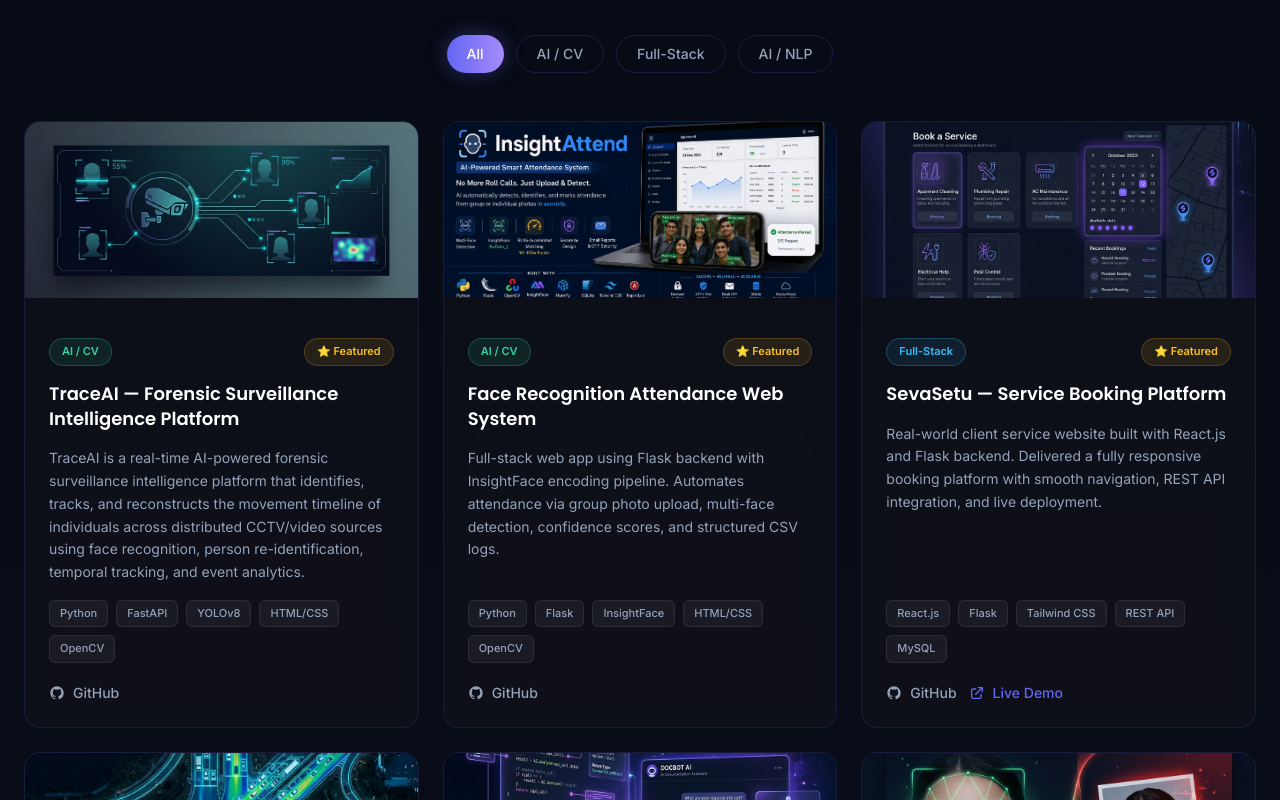
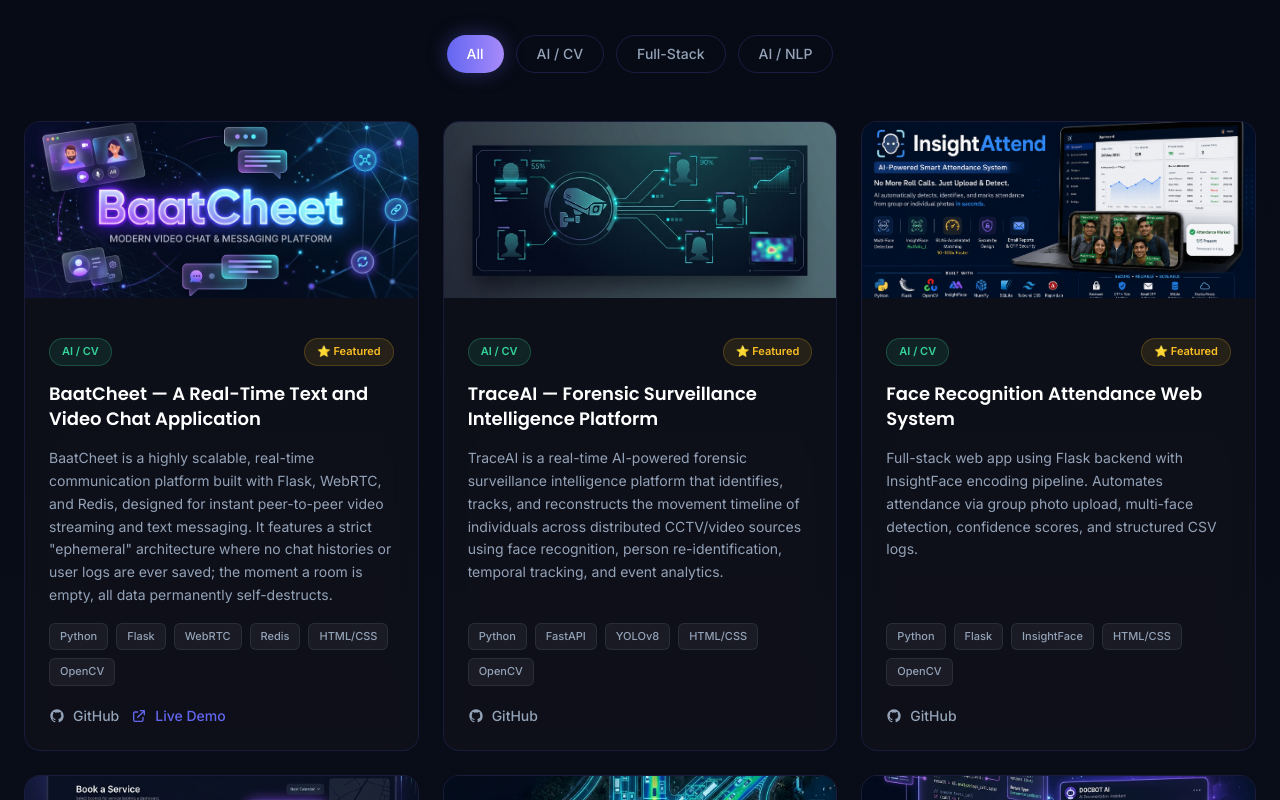
Before and after one commit to ArnavPundir22/arnavpundir22.github.io, a React (Vite) app: page / in a window 1280 px wide. Shown: the part 3060-3860 px from the top of the page. Built offline with nearby package versions, Linux system fonts and the light colour scheme.

Commit message:
added new project BaatCheet

```diff
--- a/src/data/index.js
+++ b/src/data/index.js
@@ -71,6 +71,19 @@ export const skills = {
 export const projects = [
   {
     id: 1,
+    title: 'BaatCheet — A Real-Time Text and Video Chat Application',
+    description:
+      'BaatCheet is a highly scalable, real-time communication platform built with Flask, WebRTC, and Redis, designed for instant peer-to-peer video streaming and text messaging. It features a strict "ephemeral" architecture where no chat histories or user logs are ever saved; the moment a room is empty, all data permanently self-destructs.',
+    tags: ['Python', 'Flask', 'WebRTC', 'Redis', 'HTML/CSS', 'OpenCV'],
+    category: 'AI / CV',
+    github: 'https://github.com/ArnavPundir22/BaatCheet',
+    live: 'https://baatcheet-88e9.onrender.com',
+    featured: true,
+    image: '/images/baatcheet.png',
+    imageAlt: 'BaatCheet is a highly scalable, real-time communication platform built with Flask, WebRTC, and Redis, designed for instant peer-to-peer video streaming and text messaging. It features a strict "ephemeral" architecture where no chat histories or user logs are ever saved; the moment a room is empty, all data permanently self-destructs.',
+  },
+  {
+    id: 2,
     title: 'TraceAI — Forensic Surveillance Intelligence Platform',
     description:
       'TraceAI is a real-time AI-powered forensic surveillance intelligence platform that identifies, tracks, and reconstructs the movement timeline of individuals across distributed CCTV/video sources using face recognition, person re-identification, temporal tracking, and event analytics.',
@@ -83,7 +96,7 @@ export const projects = [
     imageAlt: 'TraceAI is a real-time AI-powered forensic surveillance intelligence platform that identifies, tracks, and reconstructs the movement timeline of individuals across distributed CCTV/video sources using face recognition, person re-identification, temporal tracking, and event analytics.',
   },
   {
-    id: 2,
+    id: 3,
     title: 'Face Recognition Attendance Web System',
     description:
       'Full-stack web app using Flask backend with InsightFace encoding pipeline. Automates attendance via group photo upload, multi-face detection, confidence scores, and structured CSV logs.',
@@ -96,7 +109,7 @@ export const projects = [
     imageAlt: 'InsightAttend — AI-Powered Smart Attendance System dashboard and face recognition demo',
   },
   {
-    id: 3,
+    id: 4,
     title: 'SevaSetu — Service Booking Platform',
     description:
       'Real-world client service website built with React.js and Flask backend. Delivered a fully responsive booking platform with smooth navigation, REST API integration, and live deployment.',
@@ -109,7 +122,7 @@ export const projects = [
     imageAlt: 'SevaSetu — Service Booking Platform dashboard with calendar and map',
   },
   {
-    id: 4,
+    id: 5,
     title: 'Traffic Analysis System',
     description:
       'Real-time traffic monitoring using YOLOv8 for vehicle detection and counting. Supports multi-class detection, lane analysis, and generates structured traffic flow reports.',
@@ -122,7 +135,7 @@ export const projects = [
     imageAlt: 'Traffic Analysis System — aerial highway view with AI vehicle detection bounding boxes',
   },
   {
-    id: 5,
+    id: 6,
     title: 'DocBot — AI Documentation Assistant',
     description:
       'Summarizes web documentation and answers natural language questions using the Gemini API. Built with PyQt5 GUI, handling live content extraction and NLP-based Q&A.',
@@ -135,7 +148,7 @@ export const projects = [
     imageAlt: 'DocBot — AI Documentation Assistant with chat interface and code panels',
   },
   {
-    id: 6,
+    id: 7,
     title: 'Anti-Spoofing System',
     description:
       'Real-time liveness detection using OpenCV and TensorFlow/YOLOv8 to prevent spoofing attacks in facial authentication systems. Detects printed photos and screen replays.',
@@ -148,7 +161,7 @@ export const projects = [
     imageAlt: 'Anti-Spoofing System — real face verified vs printed photo rejected',
   },
   {
-    id: 7,
+    id: 8,
     title: 'Air-Mouse — Gesture Control',
     description:
       'Controls the mouse with hand gestures — no physical device needed. Uses MediaPipe hand landmark detection and Python for real-time cursor control, click, and scroll actions.',
@@ -161,7 +174,7 @@ export const projects = [
     imageAlt: 'Air-Mouse — hand gesture control with MediaPipe landmark tracking',
   },
   {
-    id: 8,
+    id: 9,
     title: 'Maya — Desktop Voice Assistant',
     description:
       'Python-based AI voice assistant with system and media control. Built with PyQt5 GUI, speech recognition, and text-to-speech for hands-free PC interaction.',
@@ -174,7 +187,7 @@ export const projects = [
     imageAlt: 'Devin — Desktop Voice Assistant with audio waveform and GUI',
   },
   {
-    id: 9,
+    id: 10,
     title: 'ASL Translator',
     description:
       'American Sign Language translator using CNN models for real-time gesture classification from webcam feed. Converts hand signs to text with high accuracy.',
@@ -187,7 +200,7 @@ export const projects = [
     imageAlt: 'ASL Translator — hand sign recognition with CNN neural network',
   },
   {
-    id: 10,
+    id: 11,
     title: 'Voice2Code — Codio',
     description:
       'AI-powered tool that converts spoken programming instructions into executable code in real time. Bridges voice interface with code generation using NLP pipelines.',
@@ -200,7 +213,7 @@ export const projects = [
     imageAlt: 'Voice2Code — microphone audio waveform transforming into code',
   },
   {
-    id: 11,
+    id: 12,
     title: 'Emotion Music App',
     description:
       'Plays songs based on the user\'s detected emotion using DeepFace and PyQt5. Webcam-based mood detection with intelligent audio selection for personalized music playback.',
@@ -213,7 +226,7 @@ export const projects = [
     imageAlt: 'Emotion Music App — face emotion detection connected to music visualization',
   },
   {
-    id: 12,
+    id: 13,
     title: 'SHEro - Smart Women Safety App',
     description:
       'Web app for real-time location sharing and SOS triggering. Built with Flask backend, integrates maps and instant alert systems for emergency response.',
@@ -226,7 +239,7 @@ export const projects = [
     imageAlt: 'Smart Women Safety App — map with SOS alert and safety perimeter',
   },
   {
-    id: 13,
+    id: 14,
     title: 'Surgical Tool Detection',
     description:
       'YOLO-based detection of surgical instruments in laparoscopy videos. Supports real-time inference on medical video streams for operating room assistance.',
@@ -239,7 +252,7 @@ export const projects = [
     imageAlt: 'Surgical Tool Detection — laparoscopy view with YOLO bounding boxes',
   },
   {
-    id: 14,
+    id: 15,
     title: 'Air-Kalam',
     description: 'Hand Guesture controlled whiteboard pen. use hand guesture to write/ draw without using any mouse or writting pad, just by moving fingers in front of the camera.',
     tags: ['Web App', 'Vercel'],
```
Also changed, not shown: public/images/BaatCheet.png (added).
